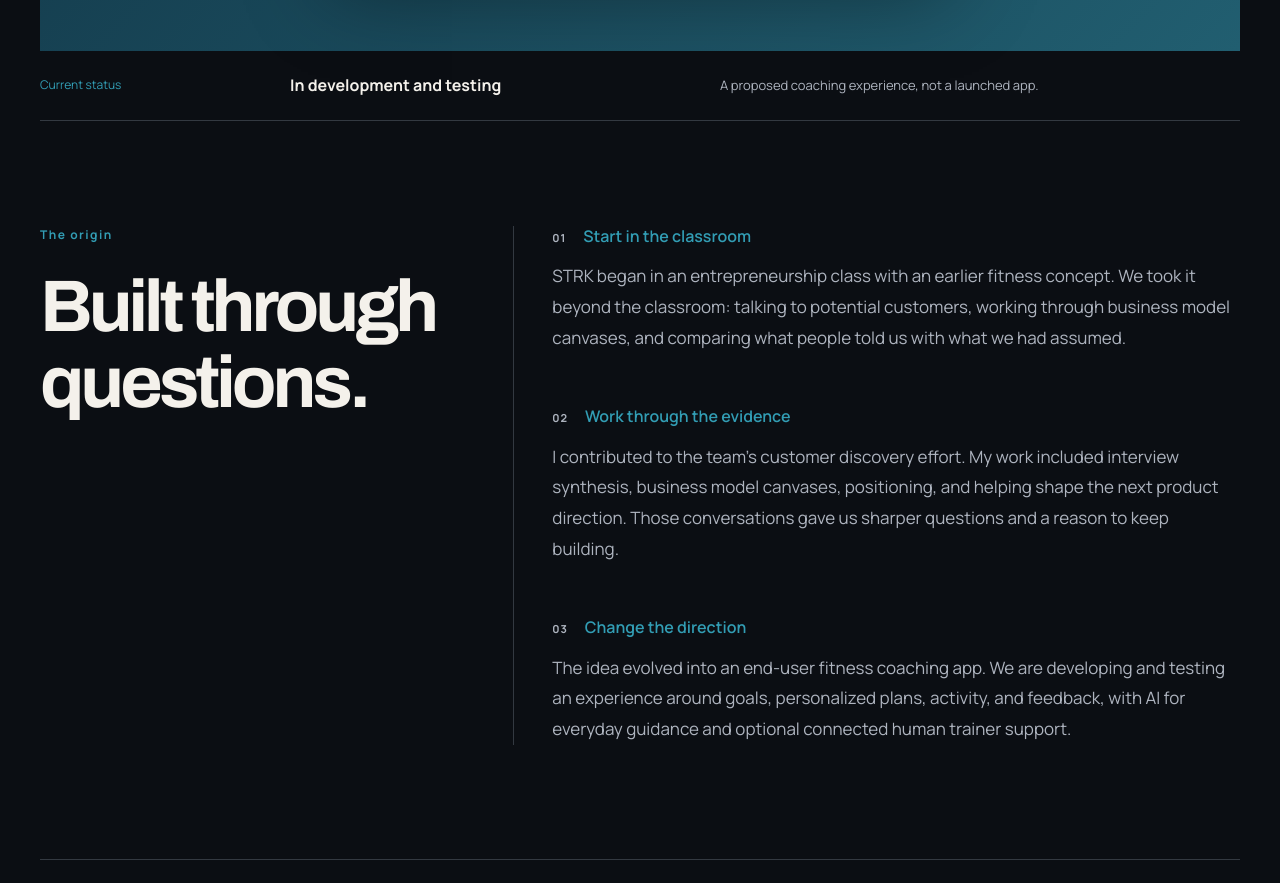
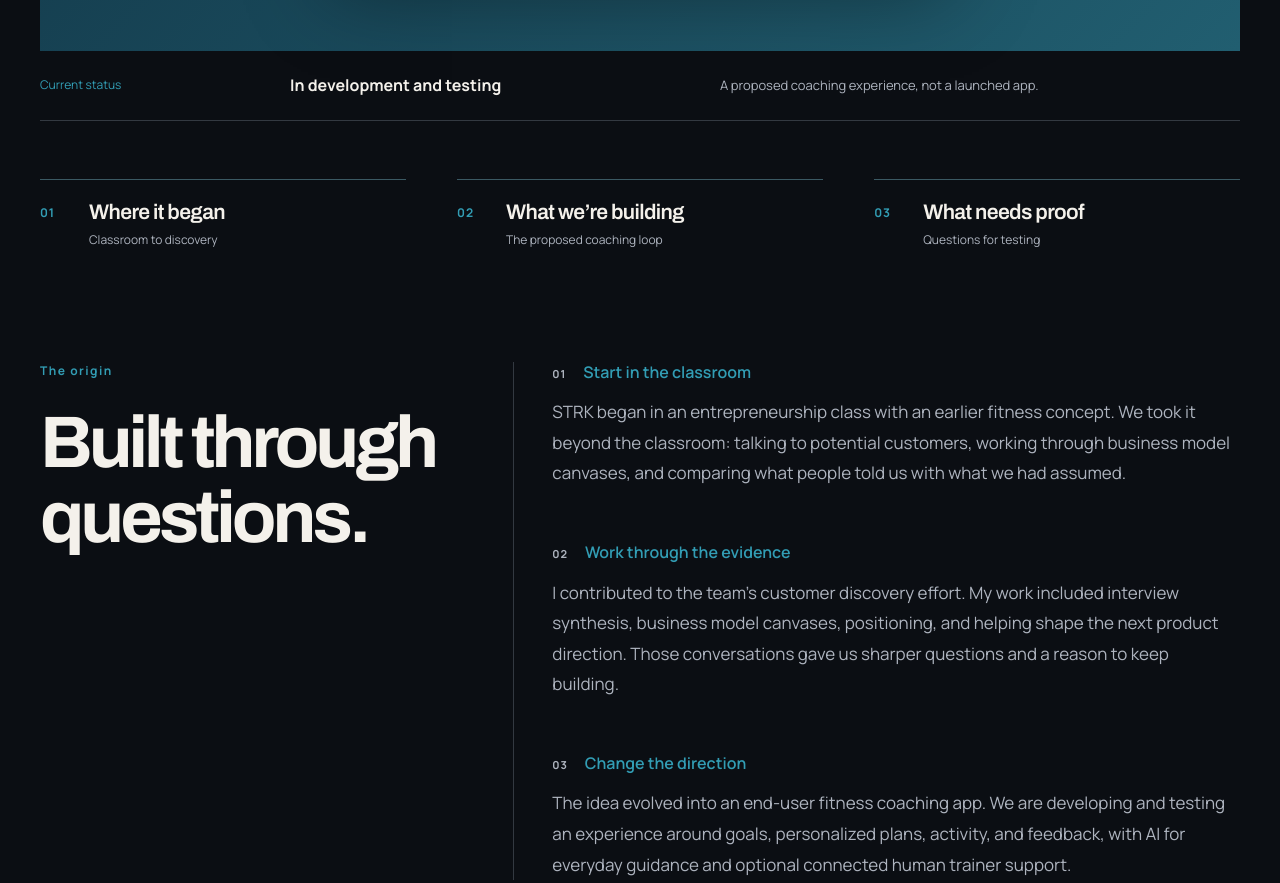
Before and after one commit to ilian-aigner/ilian-aigner.github.io, an Astro site: page /work/strk in a window 1280 px wide. Shown: the part 1020-1903 px from the top of the page. Built offline with nearby package versions, Linux system fonts and the light colour scheme; Astro itself is replaced by a stand-in of ours.

Commit message:
Add case study chapter navigation

```diff
--- a/src/pages/work/strk.astro
+++ b/src/pages/work/strk.astro
@@ -6,9 +6,14 @@ import { Content as STRKStory } from '../../content/strk.md';
 <Base title="STRK Case Study — Ilian Aigner" description="How Ilian Aigner's classroom customer discovery and business model work evolved into STRK, a fitness coaching app in development and testing.">
   <header class="page-hero strk-case-hero shell"><div><p class="section-label">Case study / STRK</p><h1>From discovery<br />to direction<span class="strk-case-period">.</span></h1></div><div class="strk-case-brief"><p class="strk-case-lede">I helped turn customer conversations into a product direction.</p><p>My work included interview synthesis, business model canvases, and positioning. STRK is a fitness coaching app in development and testing.</p><a href="#origin-heading">Start with the story <span aria-hidden="true">↓</span></a></div></header>
   <section class="strk-brand shell" aria-label="STRK brand and current status"><div class="brand-showcase"><img src="/assets/images/strk-wordmark-light.svg" width="720" height="300" alt="STRK light-mode wordmark" /></div><div class="strk-status"><span>Current status</span><strong>In development and testing</strong><p>A proposed coaching experience, not a launched app.</p></div></section>
+  <nav class="strk-chapters shell" aria-label="Case study chapters">
+    <a href="#origin-heading"><span>01</span><strong>Where it began</strong><small>Classroom to discovery</small></a>
+    <a href="#coaching-heading"><span>02</span><strong>What we’re building</strong><small>The proposed coaching loop</small></a>
+    <a href="#questions-heading"><span>03</span><strong>What needs proof</strong><small>Questions for testing</small></a>
+  </nav>
   <section class="strk-origin shell" aria-labelledby="origin-heading"><div class="strk-origin-heading"><p class="eyebrow-number">The origin</p><h2 id="origin-heading">Built through questions.</h2></div><div class="case-story"><STRKStory /></div><aside class="strk-research-note" aria-label="Customer discovery context"><strong>80+</strong><div><h3>Customer interviews across the team’s discovery effort.</h3><p>The earliest conversations concerned an earlier concept. They helped shape the direction; they do not validate the current app.</p></div></aside></section>
   <section class="content-section shell">
-    <div class="two-column"><div><p class="eyebrow-number">Proposed experience</p><h2>The coaching loop.</h2></div><div><p>STRK is being developed around a repeating cycle: start with a goal, follow a plan, record what happened, and use feedback to decide what changes next.</p></div></div>
+    <div class="two-column"><div><p class="eyebrow-number">Proposed experience</p><h2 id="coaching-heading">The coaching loop.</h2></div><div><p>STRK is being developed around a repeating cycle: start with a goal, follow a plan, record what happened, and use feedback to decide what changes next.</p></div></div>
     <figure class="coaching-map" aria-labelledby="coaching-caption">
       <div class="coaching-cycle">
         <ol class="coaching-steps"><li><span>01 / Start</span><strong>Set a goal</strong><small>Clarify what the person wants to work toward.</small></li><li><span>02 / Plan</span><strong>Follow a plan</strong><small>Make the next steps personal and practical.</small></li><li><span>03 / Record</span><strong>Log activity</strong><small>Capture what happened and how it felt.</small></li><li><span>04 / Adapt</span><strong>Adjust with feedback</strong><small>Use new context to shape future plans.</small></li></ol>
@@ -18,7 +23,7 @@ import { Content as STRKStory } from '../../content/strk.md';
       <figcaption id="coaching-caption">Concept diagram showing the proposed experience. It does not represent released screens or validated outcomes.</figcaption>
     </figure>
   </section>
-  <section class="content-section shell two-column"><div><p class="eyebrow-number">Next questions</p><h2>What still needs proof.</h2></div><div><p>We’re developing and testing the experience with trainers and clients. The open questions include how useful AI guidance feels in daily practice, when people want a human trainer involved, and whether the coaching loop helps people follow and adapt their plans.</p><p>Commercial assumptions, outcomes, and trainer workflows remain hypotheses until tested.</p><a class="inline-link" href={profile.strk} target="_blank" rel="noopener noreferrer">Visit STRK <span aria-hidden="true">↗</span></a></div></section>
+  <section class="content-section shell two-column"><div><p class="eyebrow-number">Next questions</p><h2 id="questions-heading">What still needs proof.</h2></div><div><p>We’re developing and testing the experience with trainers and clients. The open questions include how useful AI guidance feels in daily practice, when people want a human trainer involved, and whether the coaching loop helps people follow and adapt their plans.</p><p>Commercial assumptions, outcomes, and trainer workflows remain hypotheses until tested.</p><a class="inline-link" href={profile.strk} target="_blank" rel="noopener noreferrer">Visit STRK <span aria-hidden="true">↗</span></a></div></section>
   <script>
     const steps = document.querySelector<HTMLElement>('.coaching-steps');
     if (steps) {
--- a/src/styles/site.css
+++ b/src/styles/site.css
@@ -121,6 +121,13 @@ body .story-hero .hero-photo>img,body .about-portrait{filter:none}
 .strk-status span{font-size:12px;color:var(--blue)}
 .strk-status strong{font-size:16px;color:var(--text)}
 .strk-status p{font-size:13px;margin:0}
+.strk-chapters{display:grid;grid-template-columns:repeat(3,minmax(0,1fr));gap:clamp(22px,4vw,70px);padding-top:58px}
+.strk-chapters a{display:grid;grid-template-columns:36px minmax(0,1fr);grid-template-rows:auto auto;column-gap:13px;align-content:start;border-top:1px solid #3B5963;padding:19px 0 8px;transition:border-color .2s ease,transform .2s ease}
+.strk-chapters a:hover,.strk-chapters a:focus-visible{border-color:var(--blue);transform:translateY(-3px)}
+.strk-chapters span{grid-row:1/3;color:var(--blue);font-size:12px;font-weight:700;letter-spacing:.08em;padding-top:5px}
+.strk-chapters strong{font:600 clamp(18px,1.65vw,23px)/1.2 Archivo,Arial,sans-serif;letter-spacing:-.03em;color:var(--text)}
+.strk-chapters small{color:var(--muted);font-size:12px;line-height:1.45;margin-top:7px}
+.strk-origin h2[id],.content-section h2[id]{scroll-margin-top:30px}
 .strk-origin{display:grid;grid-template-columns:.72fr 1.28fr;gap:5vw;padding:105px 0 65px}
 .strk-origin-heading h2{font-size:clamp(54px,5.7vw,86px);margin:25px 0 0;max-width:460px}
 .strk-origin .eyebrow-number{color:var(--blue)}
@@ -133,7 +140,8 @@ body .story-hero .hero-photo>img,body .about-portrait{filter:none}
 .strk-research-note>strong{font:600 clamp(100px,12vw,170px)/.9 Archivo,Arial,sans-serif;letter-spacing:-.08em;color:var(--blue)}
 .strk-research-note h3{font-size:clamp(27px,3vw,43px);max-width:620px;margin:0 0 17px}
 .strk-research-note p{font-size:14px;line-height:1.7;max-width:590px;margin:0}
-@media(max-width:760px){.strk-brand{padding-top:10px}.strk-status{grid-template-columns:1fr;gap:7px;padding:20px 0}.strk-status strong{font-size:15px}.strk-origin{display:block;padding:68px 0 15px}.strk-origin-heading h2{font-size:clamp(48px,11vw,70px);margin-bottom:42px}.case-story{padding-left:20px}.case-story p{font-size:16px;margin-bottom:40px}.strk-research-note{display:block;margin-top:55px;padding:25px 0 35px}.strk-research-note>strong{display:block;font-size:clamp(90px,24vw,130px);margin-bottom:15px}.strk-research-note h3{font-size:clamp(27px,7vw,37px)}}
+@media(max-width:760px){.strk-brand{padding-top:10px}.strk-status{grid-template-columns:1fr;gap:7px;padding:20px 0}.strk-status strong{font-size:15px}.strk-chapters{display:block;padding-top:35px}.strk-chapters a{grid-template-columns:32px minmax(0,1fr);padding:15px 0}.strk-chapters a+a{border-color:var(--line)}.strk-chapters small{display:none}.strk-origin{display:block;padding:68px 0 15px}.strk-origin-heading h2{font-size:clamp(48px,11vw,70px);margin-bottom:42px}.case-story{padding-left:20px}.case-story p{font-size:16px;margin-bottom:40px}.strk-research-note{display:block;margin-top:55px;padding:25px 0 35px}.strk-research-note>strong{display:block;font-size:clamp(90px,24vw,130px);margin-bottom:15px}.strk-research-note h3{font-size:clamp(27px,7vw,37px)}}
+@media(prefers-reduced-motion:reduce){.strk-chapters a{transition:none}.strk-chapters a:hover,.strk-chapters a:focus-visible{transform:none}}
 /* Keep the résumé in view while its reading, download, and print actions stay at hand. */
 .cv-stage{display:grid;grid-template-columns:minmax(250px,310px) minmax(0,1fr);gap:clamp(32px,4vw,70px);align-items:start;padding-top:75px;padding-bottom:130px}
 .cv-guide-inner{position:sticky;top:35px}
```
